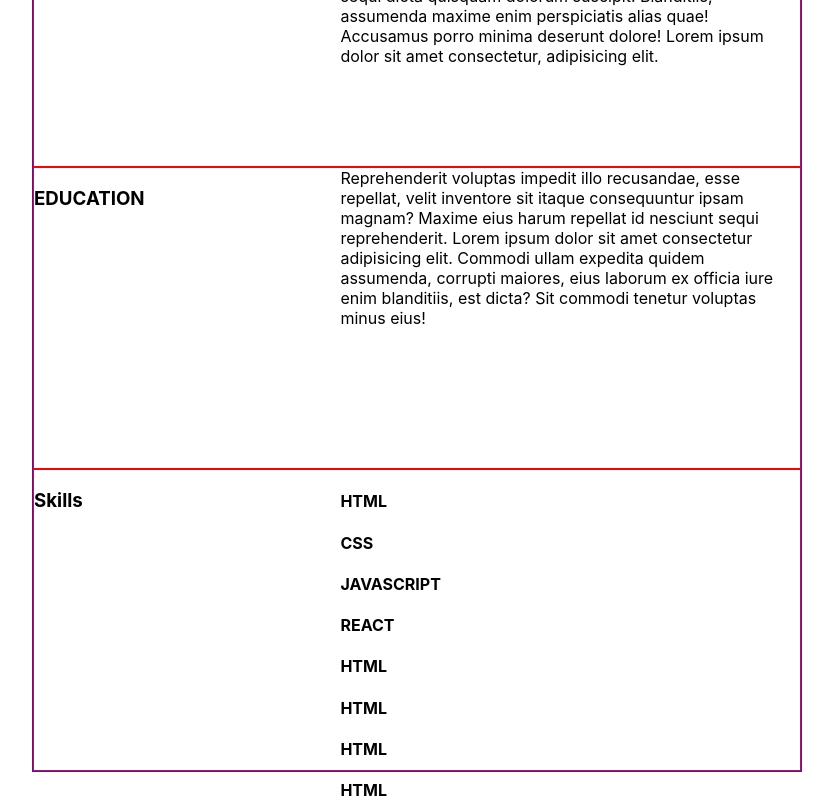
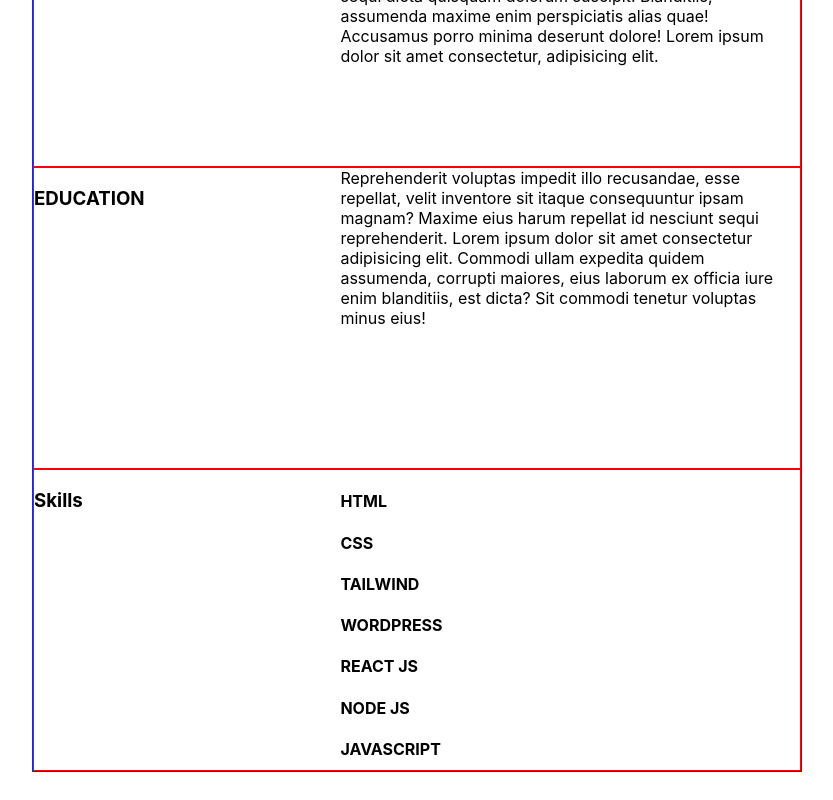
Before and after one commit to Muelji/myportfoliowebsite, a React (Create React App) app: page / in a window 1280 px wide. Shown: the part 1736-2536 px from the top of the page, without its empty margins (223-1056 px from the left). After the commit the page ends 2508 px from the top, so only its background shows below. Built offline with nearby package versions, Linux system fonts and the light colour scheme.

Commit message:
working on the career component

```diff
--- a/src/Components/Career.jsx
+++ b/src/Components/Career.jsx
@@ -24,12 +24,12 @@ function Career() {
                <div className='ciii'>
                <h4>HTML</h4>
                <h4>CSS</h4>
+               <h4>TAILWIND</h4>
+               <h4>WORDPRESS</h4>
+               <h4>REACT JS</h4>
+               <h4>NODE JS</h4>
                <h4>JAVASCRIPT</h4>
-               <h4>REACT</h4>
-               <h4>HTML</h4>
-               <h4>HTML</h4>
-               <h4>HTML</h4>
-               <h4>HTML</h4>
+               <h4></h4>
                </div>
 
            </div>
```
